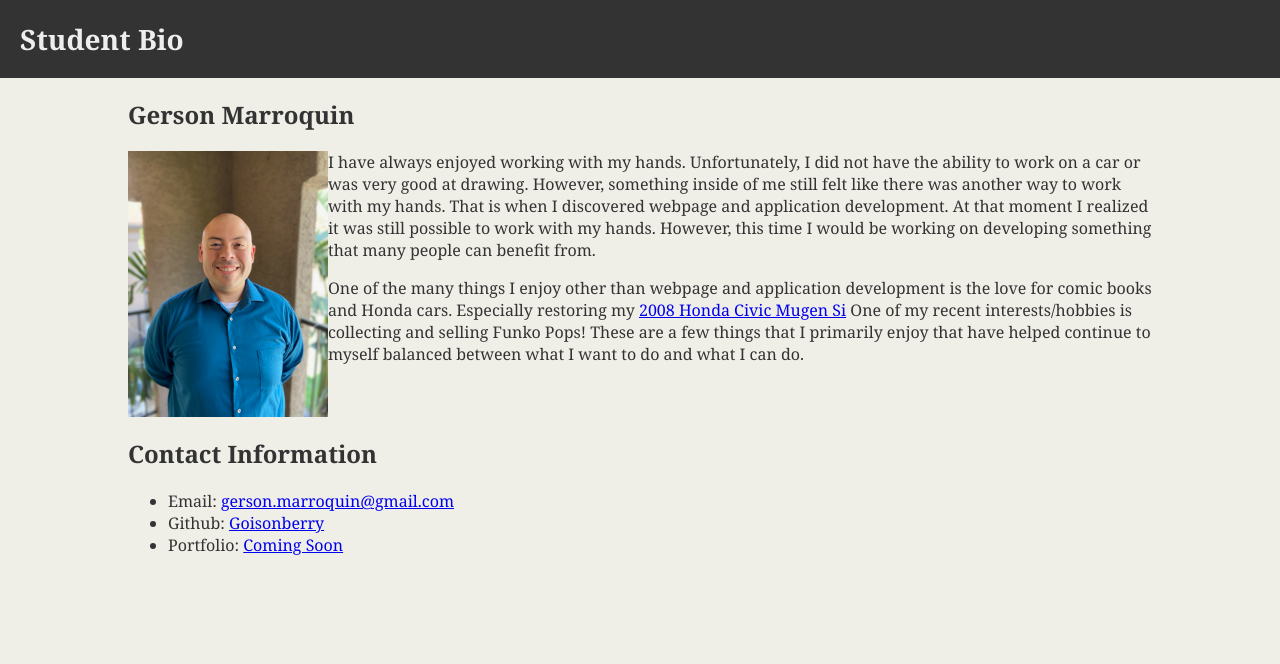
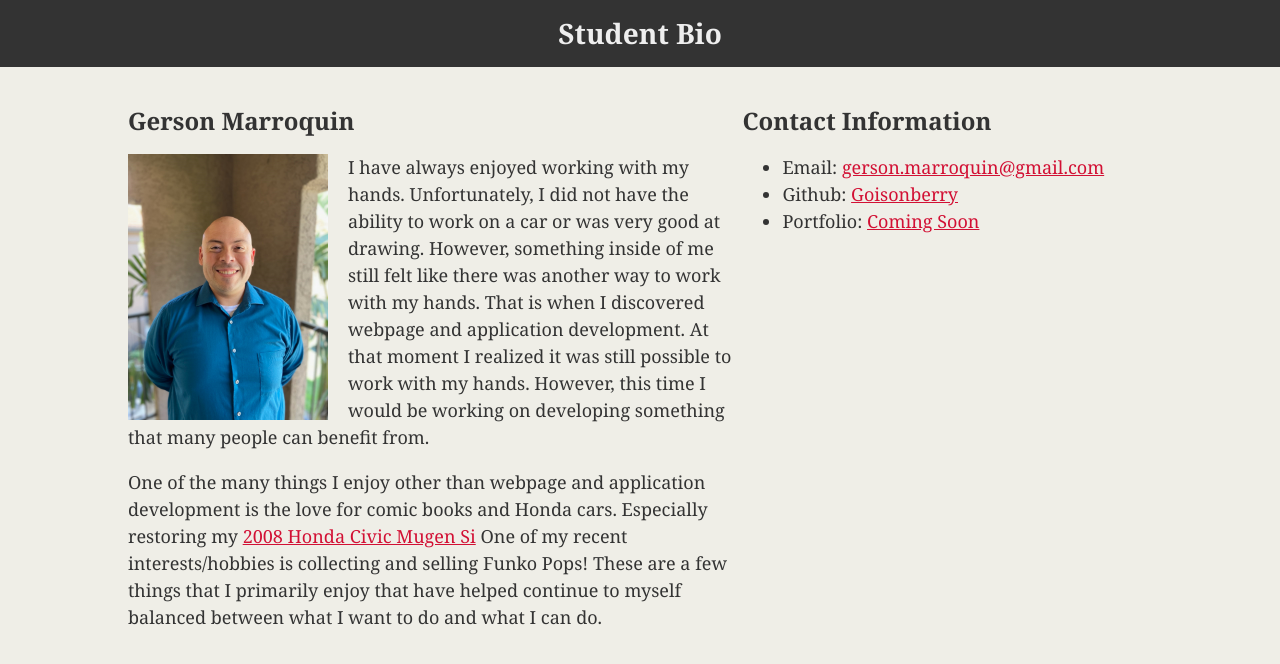
Before and after one commit to goisonberry/Project, a plain HTML site: page bio.html in a window 1280 px wide. Drawn offline with Linux system fonts and the light colour scheme.

Commit message:
finished styling bio page. with basic css.

```diff
--- a/assets/css/style.css
+++ b/assets/css/style.css
@@ -5,15 +5,22 @@ body {
   color: #333333;
   margin: 0;
   padding: 0;
+  line-height: 150%;
+  font-size: 18px;
 }
-/* Headers */
+/* Header */
+header {
+  background: #333;
+}
 
 h1 {
   background-color: #333333;
   color: #eee;
   font-size: 28px;
   margin: 0px;
-  padding: 20px;
+  padding: 20px 0;
+  margin-bottom: 20px;
+  text-align: center;
 }
 
 h2 {
@@ -25,15 +32,30 @@ h2 {
   margin: 0 auto;
 }
 
-/* Main Bio */
-#main-bio {
-  float: left;
+/* Link */
+a {
+  color: #d21034;
 }
-/* Contact Information */
-#contact-info {
-  float: left;
-}
-/* Image Bio */
+
+/* IDs */
+#main-bio,
+#contact-info,
 #bio-image {
   float: left;
 }
+
+/* Main bio */
+#main-bio {
+  width: 60%;
+}
+
+/*Contact Information */
+#contact-info {
+  width: 40%;
+}
+
+/* Bio Image */
+#bio-image {
+  width: 200px;
+  margin-right: 20px;
+}
--- a/bio.html
+++ b/bio.html
@@ -6,8 +6,10 @@
     <link rel="stylesheet" href="assets/css/style.css" />
   </head>
   <body>
-    <!-- Heading -->
-    <h1>Student Bio</h1>
+    <!-- Header -->
+    <header>
+      <h1>Student Bio</h1>
+    </header>
     <div class="container">
       <!-- Name and picture section -->
       <section id="main-bio">
@@ -17,7 +19,6 @@
           id="bio-image"
           src="assets/images/me.jpg"
           alt="Gerson's profile picture."
-          style="width: 200px;"
         />
 
         <!-- Paragraph Section -->
```
